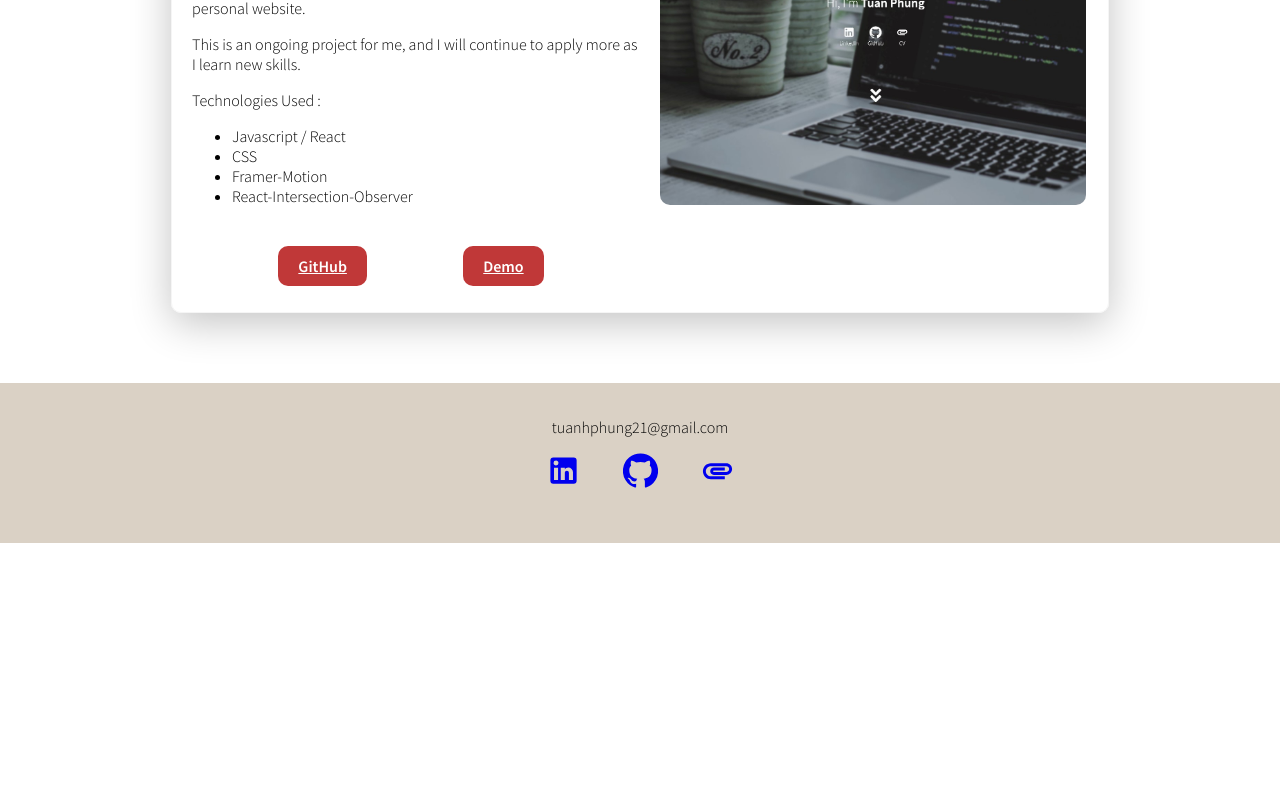
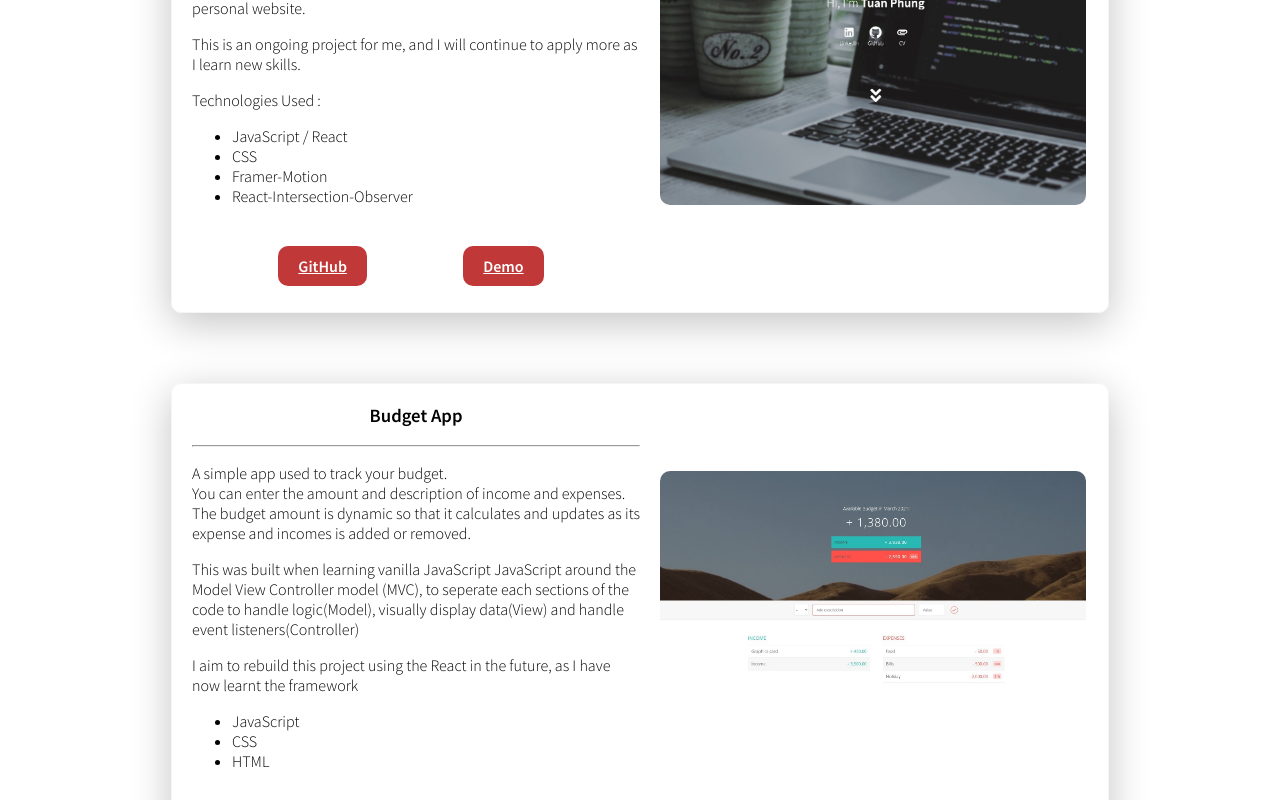
Before and after one commit to tuanhphung/myportfolio, a React (Create React App) app: page / in a window 1280 px wide. Shown: the part 1640-2440 px from the top of the page. Before the commit the page ends 2183 px from the top, so only its background shows below. Built offline with nearby package versions, Linux system fonts and the light colour scheme.

Commit message:
added new projects

```diff
--- a/src/myprojects.js
+++ b/src/myprojects.js
@@ -1,4 +1,5 @@
 import portfolioimg from "./assets/projectimgs/portfolioSS.jpg";
+import budgetappimg from "./assets/projectimgs/budgetappSS.jpg";
 
 const myprojects = [
   {
@@ -24,7 +25,7 @@ const myprojects = [
       <div>
         <p>Technologies Used :</p>
         <ul>
-          <li>Javascript / React</li>
+          <li>JavaScript / React</li>
           <li>CSS</li>
           <li>Framer-Motion</li>
           <li>React-Intersection-Observer </li>
@@ -35,6 +36,41 @@ const myprojects = [
     demolink: "https://tuanhphung.netlify.app/",
     img: portfolioimg,
   },
+  {
+    title: "Budget App",
+    description: (
+      <div>
+        <p>
+          A simple app used to track your budget.
+          <br />
+          You can enter the amount and description of income and expenses. The budget
+          amount is dynamic so that it calculates and updates as its expense and incomes
+          is added or removed.
+        </p>
+        <p>
+          This was built when learning vanilla JavaScript JavaScript around the Model View
+          Controller model (MVC), to seperate each sections of the code to handle
+          logic(Model), visually display data(View) and handle event listeners(Controller)
+        </p>
+        <p>
+          I aim to rebuild this project using the React in the future, as I have now
+          learnt the framework
+        </p>
+      </div>
+    ),
+    technologies: (
+      <div>
+        <ul>
+          <li>JavaScript</li>
+          <li>CSS</li>
+          <li>HTML</li>
+        </ul>
+      </div>
+    ),
+    githublink: "https://github.com/tuanhphung/BudgetyApp",
+    demolink: " ",
+    img: budgetappimg,
+  },
 ];
 
 export default myprojects;
```
Also changed, not shown: src/assets/projectimgs/budgetappSS.jpg (added).
